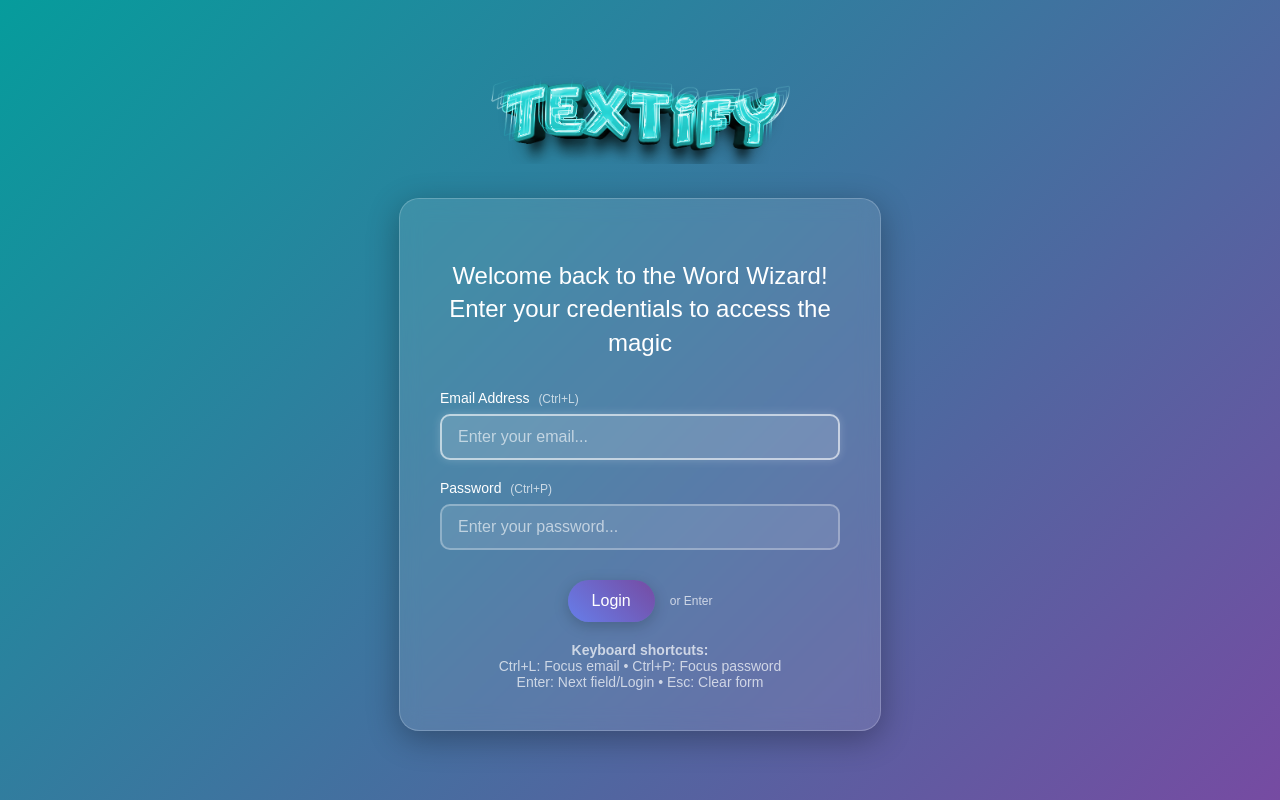
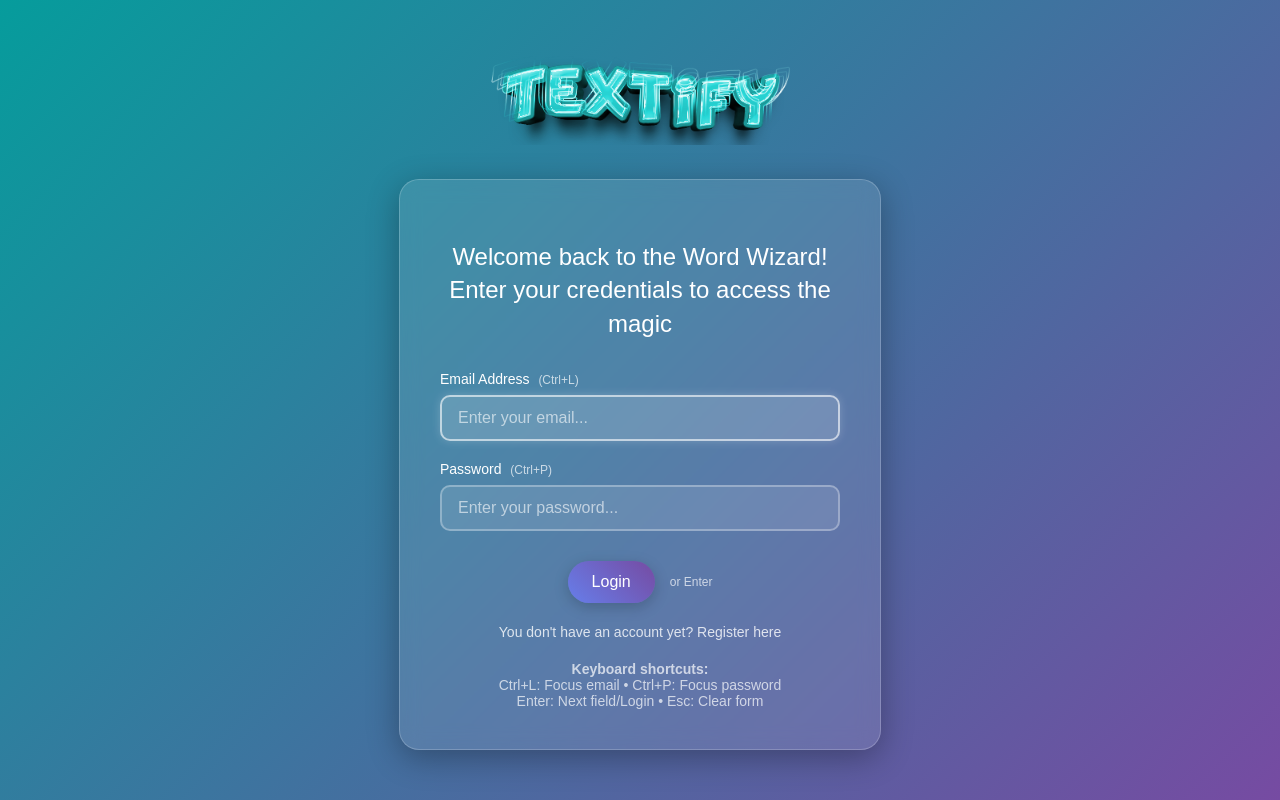
Before and after one commit to abdulrahmanALQYSI/Textify, a PHP site: page /login.html in a window 1280 px wide. Run offline with PHP 8.4, Linux system fonts and the light colour scheme.

Commit message:
done register

```diff
--- a/login.html
+++ b/login.html
@@ -113,6 +113,25 @@
       transition: all 0.3s ease;
       box-shadow: 0 4px 15px rgba(0, 0, 0, 0.2);
     }
+
+
+      .login-link {
+      margin-top: 20px;
+      text-align: center;
+    }
+
+    .login-link a {
+      color: rgba(255, 255, 255, 0.8);
+      text-decoration: none;
+      font-size: 14px;
+      transition: color 0.3s ease;
+    }
+
+    .login-link a:hover {
+      color: white;
+      text-decoration: underline;
+    }
+
 
     button:hover {
       transform: translateY(-2px);
@@ -343,6 +362,10 @@
     </form>
 
 
+    <div class="login-link">
+      <a href="register.html">You don't have an account yet? Register here</a>
+    </div>
+
 
     <div style="margin-top: 20px; font-size: 14px; color: rgba(255, 255, 255, 0.7);">
       <strong>Keyboard shortcuts:</strong><br>
--- a/register.html
+++ b/register.html
@@ -144,12 +144,8 @@
     }
 
     button:hover {
-      /* transform: translateY(-2px); */
+
       box-shadow: 0 6px 20px rgba(0, 0, 0, 0.3);
-    }
-
-    button:active {
-      /* transform: translateY(0); */
     }
 
     .login-link {
```
Also changed, not shown: style.css (line endings or trailing spaces).
